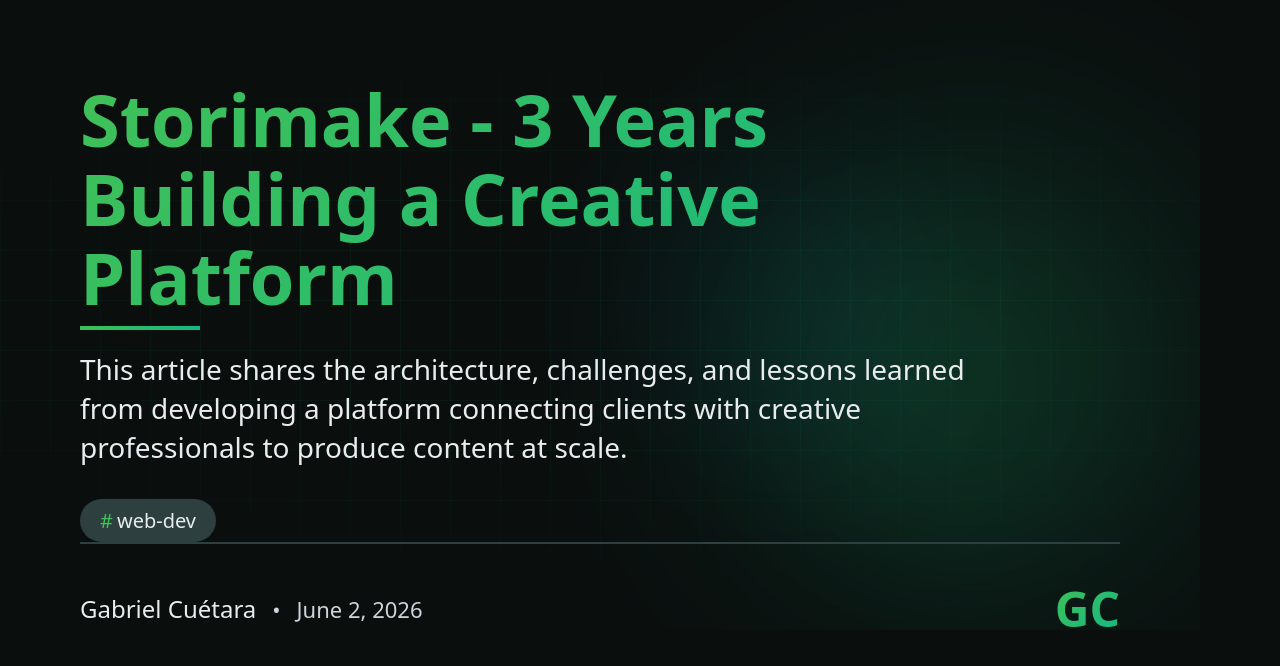
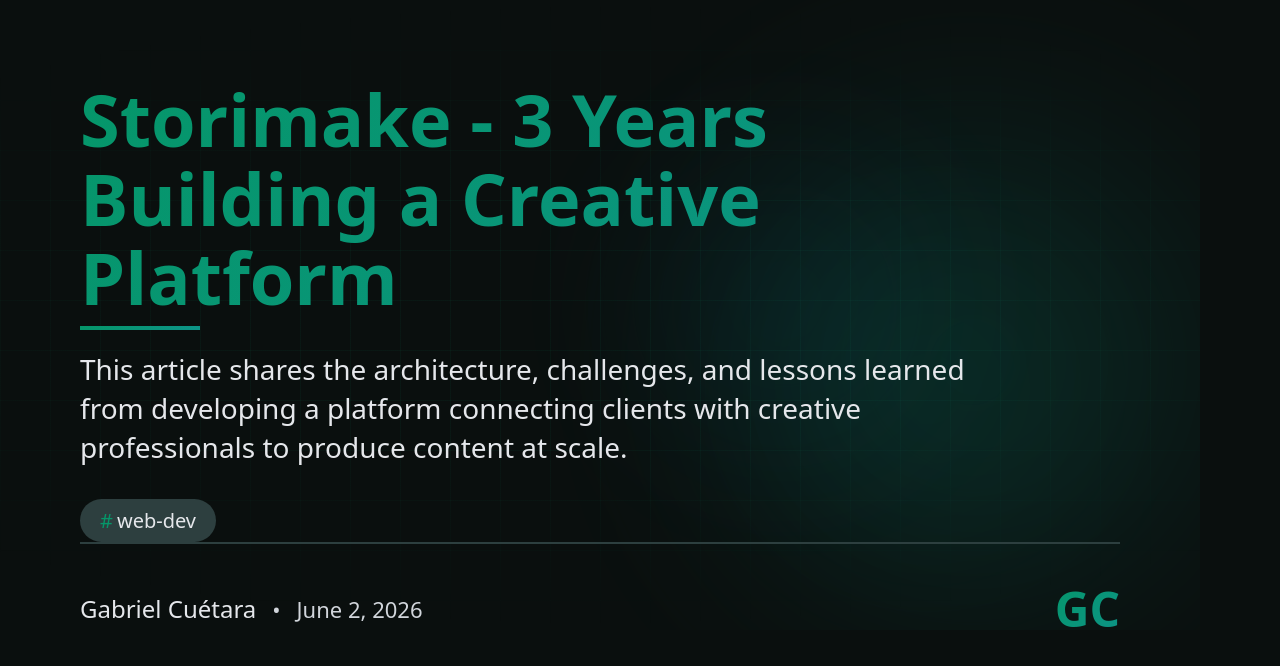
Before and after one commit to GCuetaraF/gcuetaraf.github.io, an Eleventy site: page src/pages/social/blog-social-images.html in a window 1280 px wide. Built offline with nearby package versions, Linux system fonts and the light colour scheme; Eleventy itself is replaced by a stand-in of ours; files that its build step writes are made by us from their sources.

Commit message:
feat(styles): add dark theme colors and typography variables for social images

```diff
--- a/src/pages/social/blog-social-images.html
+++ b/src/pages/social/blog-social-images.html
@@ -19,6 +19,18 @@ eleventyExcludeFromCollections: true
       :root {
         --w: 1200px;
         --h: 630px;
+
+        /* Dark theme colors matching portfolio */
+        --color-primary: #059669;
+        --color-secondary: #0d9488;
+        --color-accent: #0891b2;
+        --color-surface-0: #0a0f0e;
+        --color-text-primary: #f9fafb;
+        --color-text-secondary: #e5e7eb;
+        --color-text-tertiary: #d1d5db;
+        --gradient-primary: linear-gradient(135deg, #059669 0%, #0d9488 100%);
+        --font-sans: system-ui, -apple-system, BlinkMacSystemFont, 'Segoe UI', Roboto, sans-serif;
+        --font-weight-medium: 500;
       }
 
       body,
```
Also changed, not shown: src/pages/social/default-social-images.html (+12 -0 lines).
